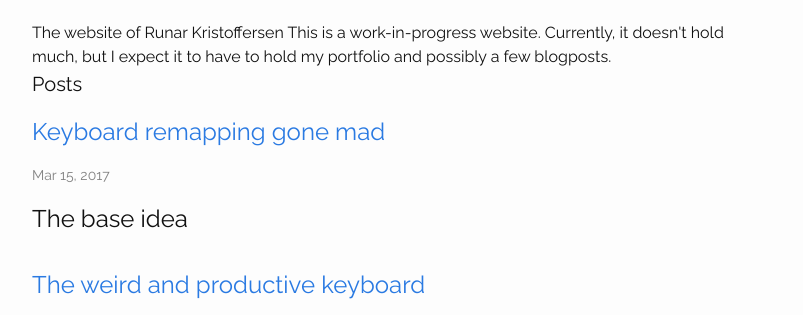
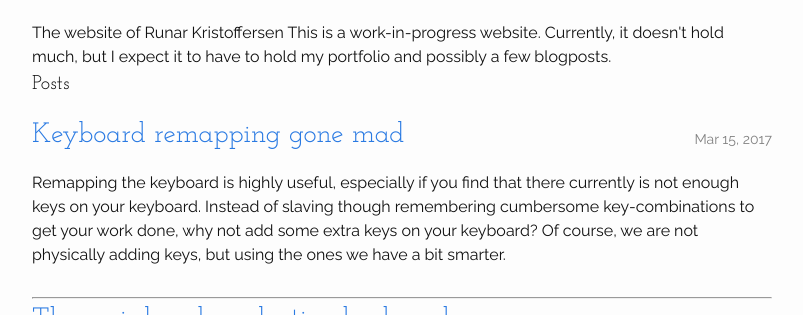
Before and after one commit to runar-rkmedia/runar_web_source, a Jekyll site: the page built from index.md, in a window 1280 px wide, cut to the strip 334-649 px from the top of the page. Shown: the whole strip, without its empty margins (238-1041 px from the left). Built offline with Jekyll 4.4.1, drawn with Linux system fonts in a browser that asks for light colours.

Commit message:
Positioned post-meta (date)

```diff
--- a/_includes/head.html
+++ b/_includes/head.html
@@ -5,7 +5,7 @@
 
   <title>{% if page.title %}{{ page.title | escape }}{% else %}{{ site.title | escape }}{% endif %}</title>
   <meta name="description" content="{{ page.excerpt | default: site.description | strip_html | normalize_whitespace | truncate: 160 | escape }}">
-  <link href="https://fonts.googleapis.com/css?family=Raleway" rel="stylesheet">
+  <link href="https://fonts.googleapis.com/css?family=Josefin+Slab:400|Raleway" rel="stylesheet">
 
   <link rel="stylesheet" href="{{ "/assets/main.css" | relative_url }}">
   <link rel="canonical" href="{{ page.url | replace:'index.html','' | absolute_url }}">
--- a/_layouts/home.html
+++ b/_layouts/home.html
@@ -26,6 +26,7 @@ layout: default
         {% endif %}
         <p>{{ post.excerpt | markdownify }}</p>
       </li>
+      <hr>
     {% endfor %}
   </ul>
 
--- a/_posts/2017-03-16-Key-modifications.md
+++ b/_posts/2017-03-16-Key-modifications.md
@@ -5,8 +5,6 @@ date:   2017-03-15 22:47:20 +0100
 categories: hardware
 tags: hardware keyboard productivity tips
 ---
-
-## The base idea
 
 Remapping the keyboard is highly useful, especially if you find that there currently is not enough keys on your keyboard. Instead of slaving though remembering cumbersome key-combinations to get your work done, why not add some extra keys on your keyboard? Of course, we are not physically adding keys, but using the ones we have a bit smarter.
 
--- a/_sass/myChanges.scss
+++ b/_sass/myChanges.scss
@@ -1,3 +1,7 @@
+h1,h2,h3,h4,h5,h5{
+  font-family: 'Josefin Slab', serif;
+}
+
 table
 {
 margin-left: auto;
@@ -73,5 +77,13 @@ td {
   max-height: 300px;
 }
 .post-link {
-  position: relative;
+  font-size: 28px;
 }
+.relative {
+    position: relative;
+}
+.post-meta {
+  position: absolute;
+  top: 2ex;
+  right: 0;
+}
```
